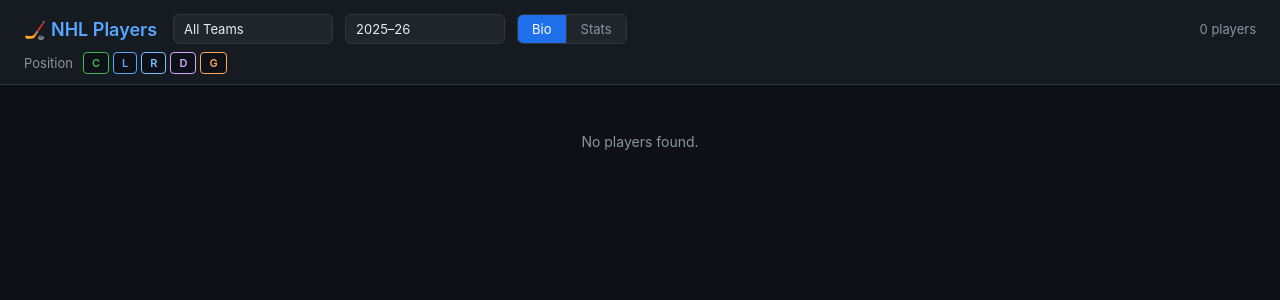
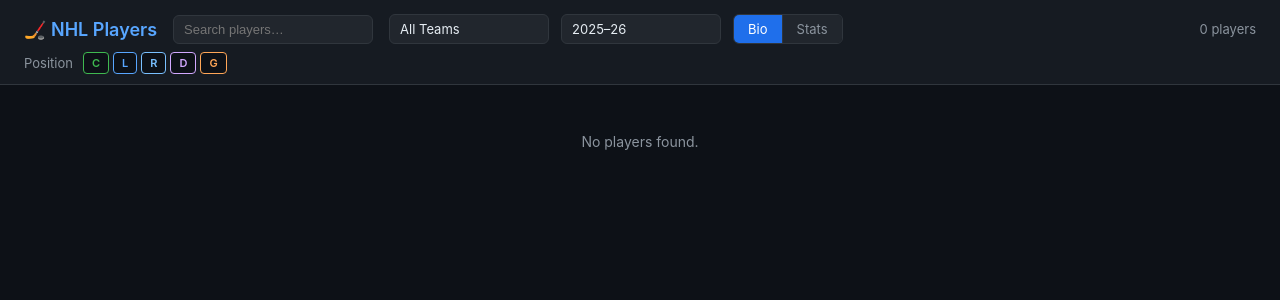
Before and after one commit to paulchangmckay/nhl-stats, a Flask app: page / in a window 1280 px wide. Shown: the top 300 px of the page. Run offline with Flask 3, Linux system fonts and the light colour scheme; data that the repository does not hold is empty.

Commit message:
feat: add live name search filter
Implements Task 7 frontend search box with live filtering:
- Add search-box CSS styling (#search-input and .search-wrap)
- Add search input markup in .header-row1 (after <h1>, before .controls)
- Add searchText state variable
- Wire input event listener to update searchText and trigger render
- Add case-insensitive first_name/last_name substring filter to render chain

Search filters live as user types, correctly chains with other filters
(team, position, stat thresholds), and clears when input is emptied.

Co-Authored-By: Claude Sonnet 5 <noreply@anthropic.com>

```diff
--- a/templates/index.html
+++ b/templates/index.html
@@ -187,6 +187,20 @@
       object-fit: contain;
     }
 
+    .search-wrap { position: relative; }
+
+    #search-input {
+      background: #21262d;
+      color: #e6edf3;
+      border: 1px solid #30363d;
+      border-radius: 6px;
+      padding: 6px 10px;
+      font-size: 13px;
+      width: 200px;
+    }
+
+    #search-input:focus { outline: none; border-color: #58a6ff; }
+
     .count {
       margin-left: auto;
       font-size: 13px;
@@ -294,6 +308,9 @@
 <header>
   <div class="header-row1">
     <h1>🏒 NHL Players</h1>
+    <div class="search-wrap" id="search-wrap">
+      <input type="text" id="search-input" placeholder="Search players…" autocomplete="off">
+    </div>
     <div class="controls">
       <div class="popup-select" id="team-popup">
         <button type="button" class="popup-select-btn" id="team-popup-btn">All Teams</button>
@@ -367,6 +384,7 @@
   let activePositions = new Set();
   let statMins = { gp: null, goals: null, assists: null, points: null };
   let teamsList = [];
+  let searchText = "";
   let sortKey      = "last_name";
   let sortDir      = "asc";
 
@@ -568,6 +586,11 @@
     menu.style.display = menu.style.display === "none" ? "" : "none";
   });
 
+  document.getElementById("search-input").addEventListener("input", e => {
+    searchText = e.target.value;
+    render();
+  });
+
   document.querySelectorAll(".pos-toggle").forEach(btn => {
     btn.addEventListener("click", () => {
       const pos = btn.dataset.pos;
@@ -708,6 +731,13 @@
     let rows = data;
     if (activeTeam) rows = rows.filter(p => p.team_abbrev === activeTeam);
     if (activePositions.size > 0) rows = rows.filter(p => activePositions.has(p.position_code));
+    if (searchText) {
+      const q = searchText.toLowerCase();
+      rows = rows.filter(p =>
+        (p.first_name || "").toLowerCase().includes(q) ||
+        (p.last_name  || "").toLowerCase().includes(q)
+      );
+    }
     if (activeTab === "stats") {
       if (statMins.gp      != null) rows = rows.filter(p => (p.gp      ?? 0) >= statMins.gp);
       if (statMins.goals   != null) rows = rows.filter(p => (p.goals   ?? 0) >= statMins.goals);
```
